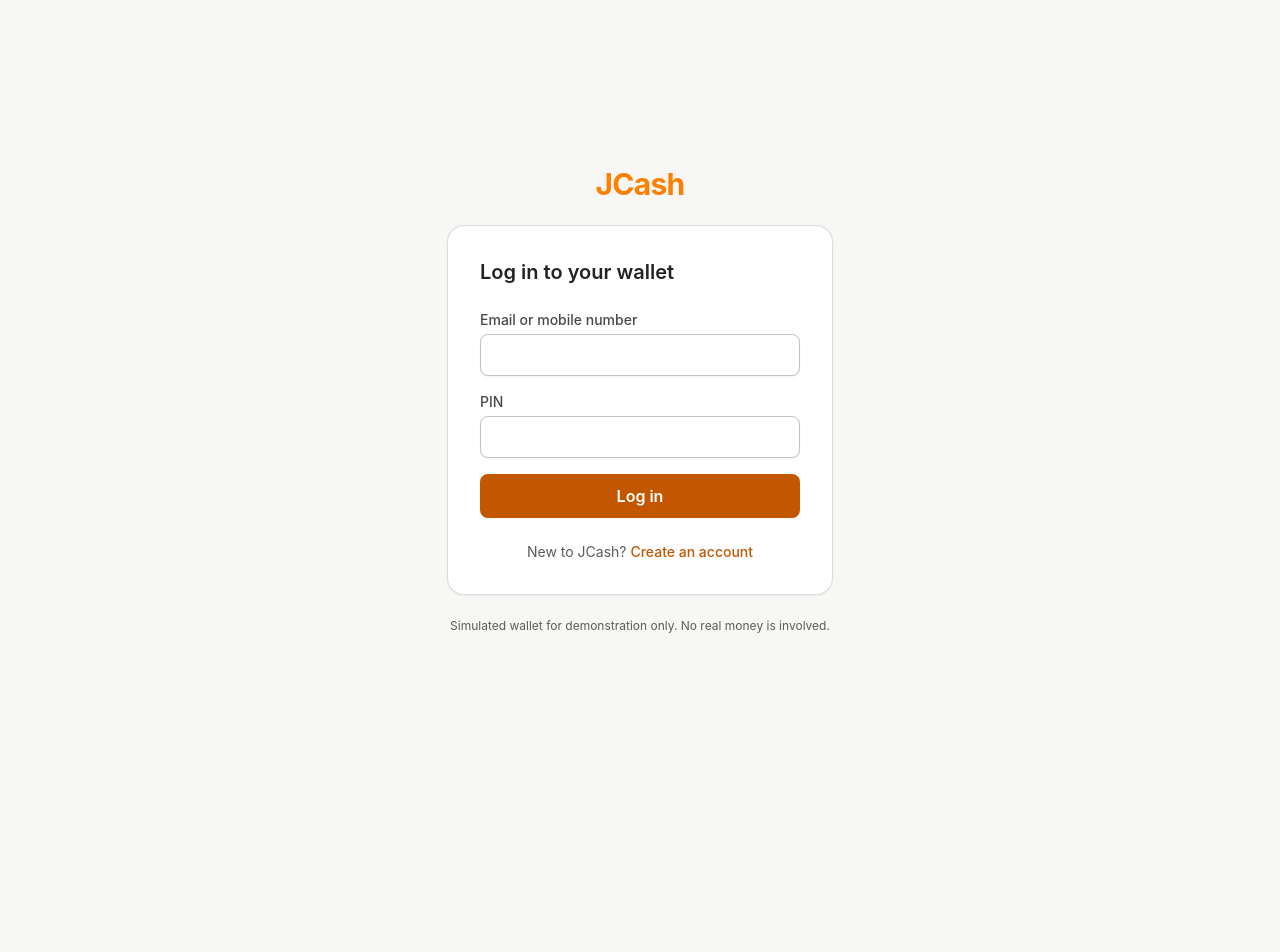
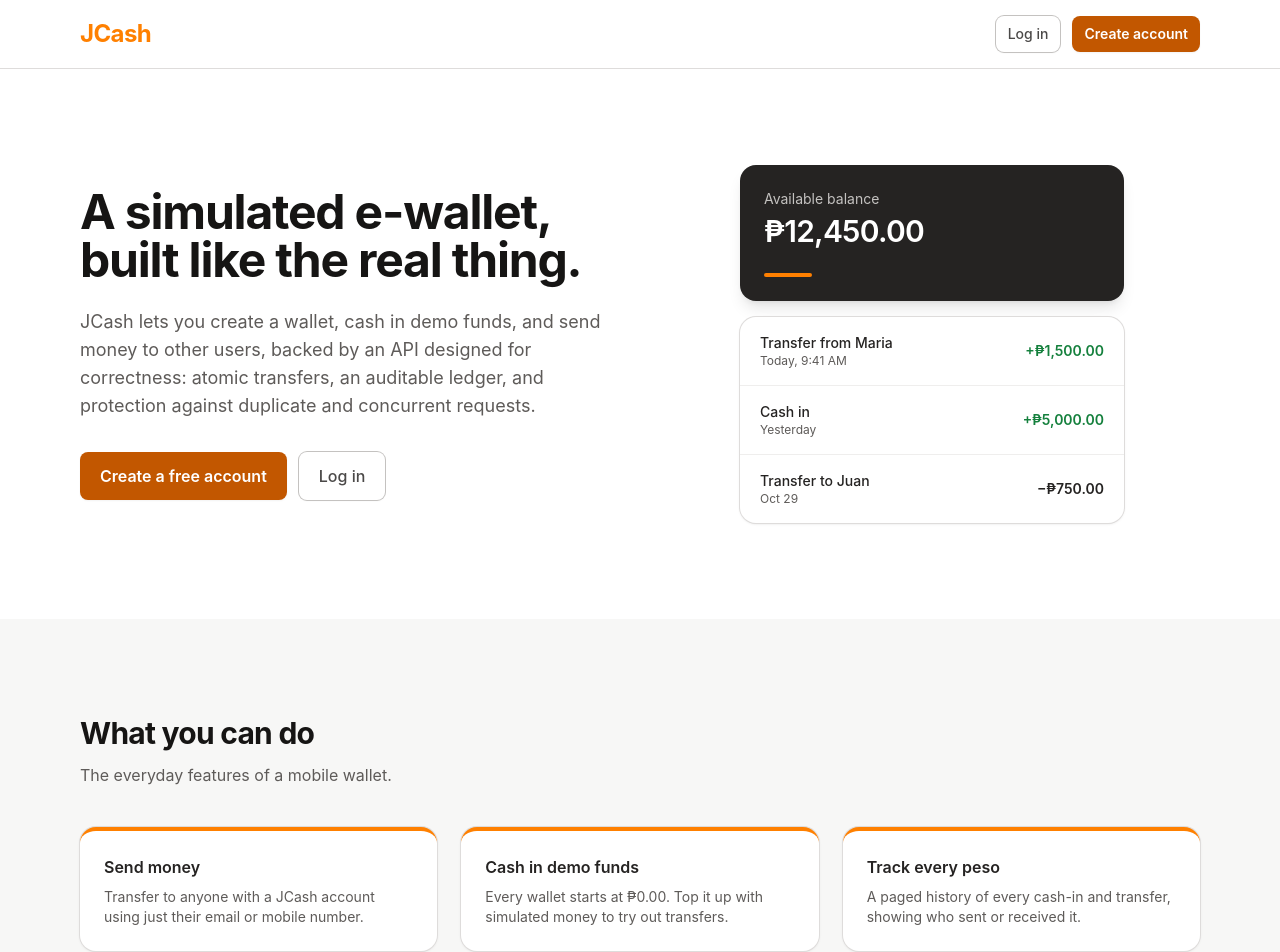
Before and after one commit to EmilB107/JCash-Banking-App, an Angular app in the folder frontend/: page / in a window 1280 px wide. Before the commit this address led to /login. Shown: the top 952 px of the page. Before the commit the page ends 800 px from the top, so only its background shows below. Built offline with nearby package versions, Linux system fonts and the light colour scheme; no server answers.

Commit message:
feat: add landing page

```diff
--- a/frontend/src/app/features/auth/auth-layout.ts
+++ b/frontend/src/app/features/auth/auth-layout.ts
@@ -1,11 +1,15 @@
 import { Component, input } from '@angular/core';
+import { RouterLink } from '@angular/router';
 
 @Component({
   selector: 'app-auth-layout',
+  imports: [RouterLink],
   template: `
     <main class="flex min-h-dvh flex-col items-center justify-center px-4 py-12">
       <div class="w-full max-w-sm">
-        <p class="text-center text-3xl font-bold tracking-tight text-brand-500">JCash</p>
+        <a class="block text-center text-3xl font-bold tracking-tight text-brand-500" routerLink="/"
+          >JCash</a
+        >
         <div class="mt-6 rounded-2xl bg-white p-6 shadow-sm ring-1 ring-ink-200 sm:p-8">
           <h1 class="text-xl font-semibold text-ink-900">{{ heading() }}</h1>
           <ng-content />
--- a/frontend/src/app/features/auth/login/login.html
+++ b/frontend/src/app/features/auth/login/login.html
@@ -36,7 +36,7 @@
       }
     </div>
 
-    <button class="btn-primary" type="submit" [disabled]="submitting()">
+    <button class="btn-primary w-full" type="submit" [disabled]="submitting()">
       {{ submitting() ? 'Logging in…' : 'Log in' }}
     </button>
   </form>
--- a/frontend/src/app/features/auth/register/register.html
+++ b/frontend/src/app/features/auth/register/register.html
@@ -82,7 +82,7 @@
       <p class="form-error -mt-2">{{ message }}</p>
     }
 
-    <button class="btn-primary" type="submit" [disabled]="submitting()">
+    <button class="btn-primary w-full" type="submit" [disabled]="submitting()">
       {{ submitting() ? 'Creating account…' : 'Create account' }}
     </button>
   </form>
--- a/frontend/src/app/features/dashboard/dashboard.ts
+++ b/frontend/src/app/features/dashboard/dashboard.ts
@@ -8,7 +8,9 @@ import { AuthService } from '../../core/auth/auth.service';
     <main class="mx-auto max-w-2xl px-4 py-10">
       <div class="flex items-center justify-between gap-4">
         <h1 class="text-2xl font-semibold">Hi, {{ auth.currentUser()?.displayName }}</h1>
-        <button class="btn-secondary" type="button" (click)="logout()">Log out</button>
+        <button class="btn-secondary px-3 py-2 text-sm" type="button" (click)="logout()">
+          Log out
+        </button>
       </div>
       <p class="mt-4 text-ink-600">Your balance and recent activity will appear here.</p>
     </main>
--- /dev/null
+++ b/frontend/src/app/features/landing/landing.html
@@ -0,0 +1,145 @@
+<header class="border-b border-ink-200 bg-white">
+  <nav class="mx-auto flex max-w-6xl items-center justify-between gap-4 px-4 py-4">
+    <a class="text-2xl font-bold tracking-tight text-brand-500" routerLink="/">JCash</a>
+    <div class="flex items-center gap-2 sm:gap-3">
+      @if (auth.isAuthenticated()) {
+        <a class="btn-primary px-3 py-2 text-sm" routerLink="/dashboard">Go to dashboard</a>
+      } @else {
+        <a class="btn-secondary px-3 py-2 text-sm" routerLink="/login">Log in</a>
+        <a class="btn-primary px-3 py-2 text-sm" routerLink="/register">Create account</a>
+      }
+    </div>
+  </nav>
+</header>
+
+<main>
+  <section class="bg-white">
+    <div class="mx-auto grid max-w-6xl items-center gap-12 px-4 py-16 sm:py-24 lg:grid-cols-2">
+      <div>
+        <h1 class="text-4xl font-bold tracking-tight text-ink-950 sm:text-5xl">
+          A simulated e-wallet, built like the real thing.
+        </h1>
+        <p class="mt-6 text-lg text-ink-600">
+          JCash lets you create a wallet, cash in demo funds, and send money to other users, backed
+          by an API designed for correctness: atomic transfers, an auditable ledger, and protection
+          against duplicate and concurrent requests.
+        </p>
+        <div class="mt-8 flex flex-wrap gap-3">
+          @if (auth.isAuthenticated()) {
+            <a class="btn-primary px-5 py-3" routerLink="/dashboard">Go to dashboard</a>
+          } @else {
+            <a class="btn-primary px-5 py-3" routerLink="/register">Create a free account</a>
+            <a class="btn-secondary px-5 py-3" routerLink="/login">Log in</a>
+          }
+        </div>
+      </div>
+
+      <div class="mx-auto w-full max-w-sm" aria-hidden="true">
+        <div class="rounded-2xl bg-ink-900 p-6 text-white shadow-lg">
+          <p class="text-sm text-ink-300">Available balance</p>
+          <p class="mt-1 text-3xl font-semibold tracking-tight">₱12,450.00</p>
+          <div class="mt-6 h-1 w-12 rounded-full bg-brand-500"></div>
+        </div>
+        <ul class="mt-4 divide-y divide-ink-100 rounded-2xl bg-white shadow-sm ring-1 ring-ink-200">
+          <li class="flex items-center justify-between gap-4 px-5 py-4">
+            <div>
+              <p class="text-sm font-medium text-ink-900">Transfer from Maria</p>
+              <p class="text-xs text-ink-600">Today, 9:41 AM</p>
+            </div>
+            <p class="text-sm font-semibold text-success-700">+₱1,500.00</p>
+          </li>
+          <li class="flex items-center justify-between gap-4 px-5 py-4">
+            <div>
+              <p class="text-sm font-medium text-ink-900">Cash in</p>
+              <p class="text-xs text-ink-600">Yesterday</p>
+            </div>
+            <p class="text-sm font-semibold text-success-700">+₱5,000.00</p>
+          </li>
+          <li class="flex items-center justify-between gap-4 px-5 py-4">
+            <div>
+              <p class="text-sm font-medium text-ink-900">Transfer to Juan</p>
+              <p class="text-xs text-ink-600">Oct 29</p>
+            </div>
+            <p class="text-sm font-semibold text-ink-900">−₱750.00</p>
+          </li>
+        </ul>
+      </div>
+    </div>
+  </section>
+
+  <section class="bg-ink-50">
+    <div class="mx-auto max-w-6xl px-4 py-16 sm:py-24">
+      <h2 class="text-3xl font-bold tracking-tight text-ink-950">What you can do</h2>
+      <p class="mt-3 max-w-2xl text-ink-600">The everyday features of a mobile wallet.</p>
+      <div class="mt-10 grid gap-6 sm:grid-cols-3">
+        @for (feature of userFeatures; track feature.title) {
+          <div
+            class="rounded-2xl border-t-4 border-brand-500 bg-white p-6 shadow-sm ring-1 ring-ink-200"
+          >
+            <h3 class="font-semibold text-ink-900">{{ feature.title }}</h3>
+            <p class="mt-2 text-sm text-ink-600">{{ feature.description }}</p>
+          </div>
+        }
+      </div>
+    </div>
+  </section>
+
+  <section class="bg-white">
+    <div class="mx-auto max-w-6xl px-4 py-16 sm:py-24">
+      <h2 class="text-3xl font-bold tracking-tight text-ink-950">How it's built</h2>
+      <p class="mt-3 max-w-2xl text-ink-600">
+        The interesting part of a wallet is what happens when things go wrong: retries, races, and
+        failures halfway through. JCash is built and tested for those cases.
+      </p>
+      <div class="mt-10 grid gap-6 sm:grid-cols-2 lg:grid-cols-3">
+        @for (feature of engineering; track feature.title) {
+          <div class="flex flex-col rounded-2xl bg-ink-50 p-6 ring-1 ring-ink-200">
+            <h3 class="font-semibold text-ink-900">{{ feature.title }}</h3>
+            <p class="mt-2 grow text-sm text-ink-600">{{ feature.description }}</p>
+            <p class="mt-4 font-mono text-xs font-medium text-brand-800">{{ feature.tech }}</p>
+          </div>
+        }
+      </div>
+    </div>
+  </section>
+
+  <section class="bg-ink-50">
+    <div class="mx-auto max-w-6xl px-4 py-16">
+      <h2 class="text-2xl font-bold tracking-tight text-ink-950">Built with</h2>
+      <ul class="mt-6 flex flex-wrap gap-2">
+        @for (tech of stack; track tech) {
+          <li class="rounded-full bg-ink-100 px-3 py-1 text-sm font-medium text-ink-700">
+            {{ tech }}
+          </li>
+        }
+      </ul>
+      <a class="link mt-6 inline-block" [href]="repoUrl" target="_blank" rel="noopener">
+        View the source on GitHub →
+      </a>
+    </div>
+  </section>
+
+  @if (!auth.isAuthenticated()) {
+    <section class="bg-white">
+      <div class="mx-auto max-w-6xl px-4 py-16 text-center">
+        <h2 class="text-2xl font-bold tracking-tight text-ink-950">Try it out</h2>
+        <p class="mt-3 text-ink-600">
+          Create an account, cash in demo funds, and send some to a second account.
+        </p>
+        <a class="btn-primary mt-6 px-5 py-3" routerLink="/register">Create a free account</a>
+      </div>
+    </section>
+  }
+</main>
+
+<footer class="border-t border-ink-200 bg-white">
+  <div
+    class="mx-auto flex max-w-6xl flex-col gap-2 px-4 py-6 text-sm text-ink-600 sm:flex-row sm:justify-between"
+  >
+    <p>
+      Built as a learning project for TESDA Programming (Java) NC III. JCash is a simulated wallet;
+      no real money is involved.
+    </p>
+    <p>© {{ year }} JCash</p>
+  </div>
+</footer>
--- /dev/null
+++ b/frontend/src/app/features/landing/landing.ts
@@ -0,0 +1,92 @@
+import { Component, inject } from '@angular/core';
+import { RouterLink } from '@angular/router';
+import { AuthService } from '../../core/auth/auth.service';
+
+interface Feature {
+  title: string;
+  description: string;
+  /** For "How it's built": the Java/Spring technique behind it, so reviewers can find the code. */
+  tech?: string;
+}
+
+@Component({
+  selector: 'app-landing',
+  imports: [RouterLink],
+  templateUrl: './landing.html',
+})
+export class Landing {
+  protected readonly auth = inject(AuthService);
+  protected readonly repoUrl = 'https://github.com/EmilB107/JCash-Banking-App';
+  protected readonly year = new Date().getFullYear();
+
+  // Only list what the backend actually implements, so the page never over-promises.
+  protected readonly userFeatures: Feature[] = [
+    {
+      title: 'Send money',
+      description:
+        'Transfer to anyone with a JCash account using just their email or mobile number.',
+    },
+    {
+      title: 'Cash in demo funds',
+      description:
+        'Every wallet starts at ₱0.00. Top it up with simulated money to try out transfers.',
+    },
+    {
+      title: 'Track every peso',
+      description:
+        'A paged history of every cash-in and transfer, showing who sent or received it.',
+    },
+  ];
+
+  protected readonly engineering: Feature[] = [
+    {
+      title: 'Exact money math',
+      description:
+        'Balances and amounts never use floating point, so ₱0.10 + ₱0.20 is always exactly ₱0.30.',
+      tech: 'BigDecimal',
+    },
+    {
+      title: 'All-or-nothing, retry-safe transfers',
+      description:
+        'A transfer runs in one database transaction, and its idempotency key means a retried request never sends money twice.',
+      tech: '@Transactional · Idempotency-Key',
+    },
+    {
+      title: 'Safe under concurrent transfers',
+      description:
+        'Accounts are locked in a consistent order, with optimistic locking as a backstop, so simultaneous transfers cannot overspend or deadlock.',
+      tech: 'PESSIMISTIC_WRITE · @Version',
+    },
+    {
+      title: 'Double-entry ledger',
+      description:
+        'Every transfer writes a matching debit and credit linked by a shared reference, so the books always balance.',
+      tech: 'Ledger entries',
+    },
+    {
+      title: 'Secure sessions',
+      description:
+        'Hashed PINs, server-side sessions, CSRF protection, and a 5-minute lockout after three wrong PINs.',
+      tech: 'Spring Security · BCrypt',
+    },
+    {
+      title: 'Tested and documented',
+      description:
+        'Unit, HTTP, and PostgreSQL integration tests (including concurrency), versioned database migrations, and interactive API docs.',
+      tech: 'JUnit · Flyway · OpenAPI',
+    },
+  ];
+
+  protected readonly stack = [
+    'Angular',
+    'TypeScript',
+    'Tailwind CSS',
+    'Spring Boot',
+    'Java 21',
+    'Spring Security',
+    'PostgreSQL',
+    'Flyway',
+    'JUnit & Mockito',
+    'Vitest',
+  ];
+}
--- a/frontend/src/styles.css
+++ b/frontend/src/styles.css
@@ -79,12 +79,13 @@
     @apply rounded-lg bg-danger-50 p-3 text-sm text-danger-700 ring-1 ring-danger-200;
   }
 
+  /* Buttons size to their content; add w-full where a button should fill its container. */
   .btn-primary {
-    @apply w-full rounded-lg bg-brand-700 px-4 py-2.5 font-semibold text-white shadow-xs hover:bg-brand-800 focus-visible:outline-2 focus-visible:outline-offset-2 focus-visible:outline-brand-500 disabled:cursor-not-allowed disabled:opacity-60;
+    @apply inline-flex items-center justify-center rounded-lg bg-brand-700 px-4 py-2.5 font-semibold text-white shadow-xs hover:bg-brand-800 focus-visible:outline-2 focus-visible:outline-offset-2 focus-visible:outline-brand-500 disabled:cursor-not-allowed disabled:opacity-60;
   }
 
   .btn-secondary {
-    @apply rounded-lg bg-white px-3 py-2 text-sm font-medium text-ink-700 ring-1 ring-ink-300 hover:bg-ink-100;
+    @apply inline-flex items-center justify-center rounded-lg bg-white px-4 py-2.5 font-medium text-ink-700 shadow-xs ring-1 ring-ink-300 hover:bg-ink-100 focus-visible:outline-2 focus-visible:outline-offset-2 focus-visible:outline-brand-500;
   }
 
   .link {
```
Also changed, not shown: frontend/src/app/app.routes.ts (+8 -2 lines), 2 other files (tests, documents, lock files or other folders).
